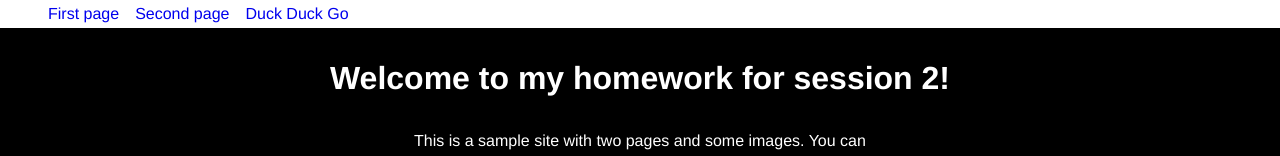
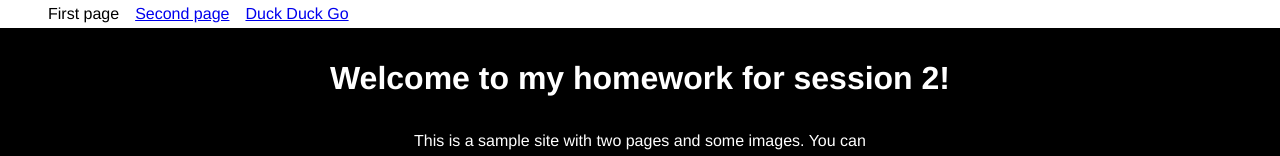
Before and after one commit to pablobm/cfg-exercises, a plain HTML site: page session-2/homework/index.html in a window 1280 px wide. Shown: the top 156 px of the page. Drawn offline with Linux system fonts and the light colour scheme.

Commit message:
This should be enough...?

```diff
--- a/session-2/homework/style.css
+++ b/session-2/homework/style.css
@@ -7,7 +7,7 @@
 /*
  * By default, the whole page (the body) has a slight margin. If I don't
  * remove it (zero-ing it), it will show around the black background of
- * the header.
+ * the header and the footer.
  */
 body {
   margin: 0;
@@ -48,13 +48,18 @@ nav ul {
   list-style: none;
 }
 
-nav a {
-  /* Remove the underline */
+/*
+ * a.current-link means "'a' element that has a class 'current-link'".
+ * So this whole selector means "'nav', then inside there's an 'a'
+ * with class 'current-link', where this style applies".
+ */
+nav a.current-link {
+  color: black;
   text-decoration: none;
 }
 
 /*
- * Same thing, but at three levels!
+ * Three levels of nesting!
  * Don't abuse this technique ;-) It can get complicated quickly.
  */
 nav ul li {
@@ -144,17 +149,12 @@ footer p {
  * I already said that the text color in the footer was white.
  * However, link properties (color, underline, etc) are a bit "stickier"
  * than those of normal text. For this reason, they need to be
- * targeted separately.
+ * targeted specifically.
  */
 footer p a {
   color: white;
 }
 
-/*
- * body.page-2 means "body that has a class page-2".
- * So this whole selector means "body with class page-2, then
- * inside there's a header, where this style applies".
- */
 body.page-2 header {
   background-image: url(assets/dark-pattern.jpg);
 }
```
